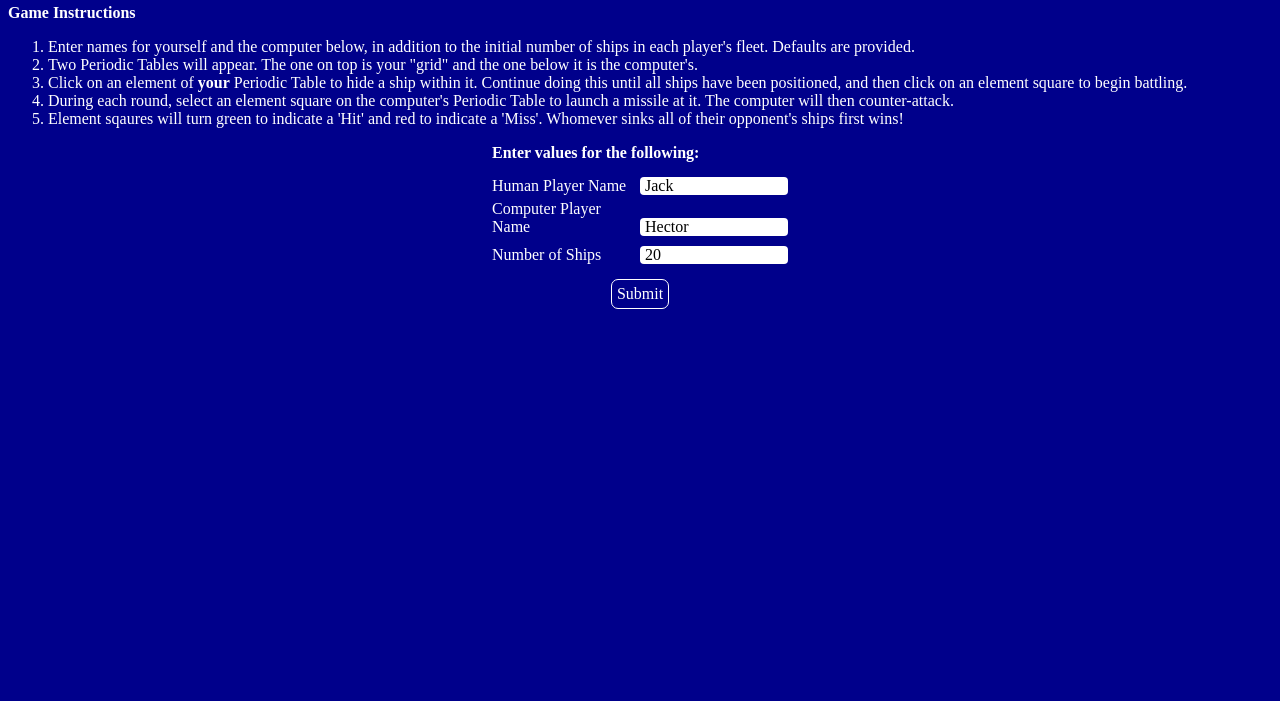
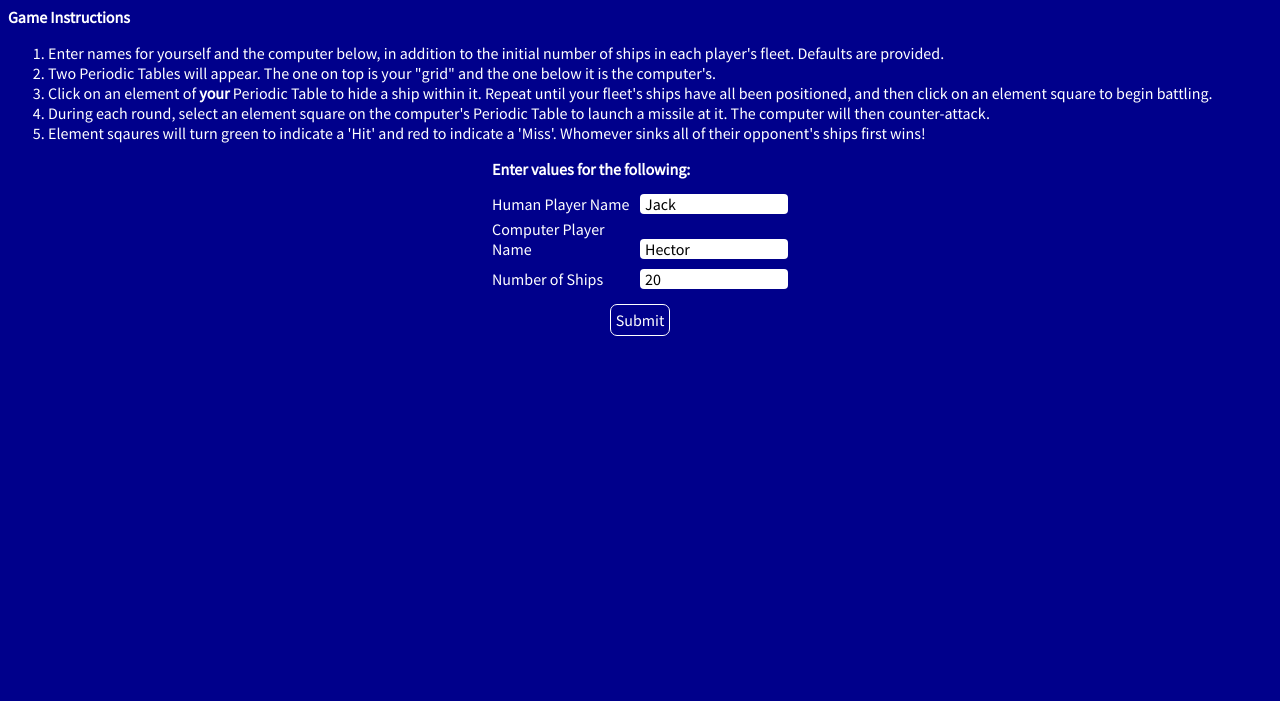
Before and after one commit to kchen21/PeriodicTableBattleShip, a website built with webpack: page index.html in a window 1280 px wide. Shown: the part 99-800 px from the top of the page. Built offline with nearby package versions, Linux system fonts and the light colour scheme.

Commit message:
Change body font

```diff
--- a/css/battleship.css
+++ b/css/battleship.css
@@ -18,10 +18,9 @@ button, article, footer, small {
 }
 
 body {
-  /*margin: 8px;*/
   padding: 16px 8px;
   background: #00008B;
-  font-family: serif;
+  font-family: 'Source Sans Pro', sans-serif;
   color: white;
   font-size: 16px;
 }
--- a/index.html
+++ b/index.html
@@ -5,8 +5,8 @@
     <title>Periodic Table Battleship</title>
 
     <link rel="stylesheet" type="text/css" href="./css/battleship.css">
-
     <link rel="shortcut icon" href="./images/favicon.ico" />
+    <link href="https://fonts.googleapis.com/css?family=Source+Sans+Pro" rel="stylesheet">
 
     <script type="text/javascript" src="https://ajax.googleapis.com/ajax/libs/jquery/3.1.1/jquery.min.js" charset="utf-8"></script>
     <script type="text/javascript" src="./js/bundle.js"></script>
@@ -31,7 +31,7 @@
       <ol id="game-instructions">
         <li>Enter names for yourself and the computer below, in addition to the initial number of ships in each player's fleet. Defaults are provided.</li>
         <li>Two Periodic Tables will appear. The one on top is your "grid" and the one below it is the computer's.</li>
-        <li>Click on an element of <b>your</b> Periodic Table to hide a ship within it. Continue doing this until all ships have been positioned, and then click on an element square to begin battling.</li>
+        <li>Click on an element of <b>your</b> Periodic Table to hide a ship within it. Repeat until your fleet's ships have all been positioned, and then click on an element square to begin battling.</li>
         <li>During each round, select an element square on the computer's Periodic Table
           to launch a missile at it. The computer will then counter-attack.</li>
         <li>Element sqaures will turn green to indicate a 'Hit' and red to indicate a 'Miss'.
```
